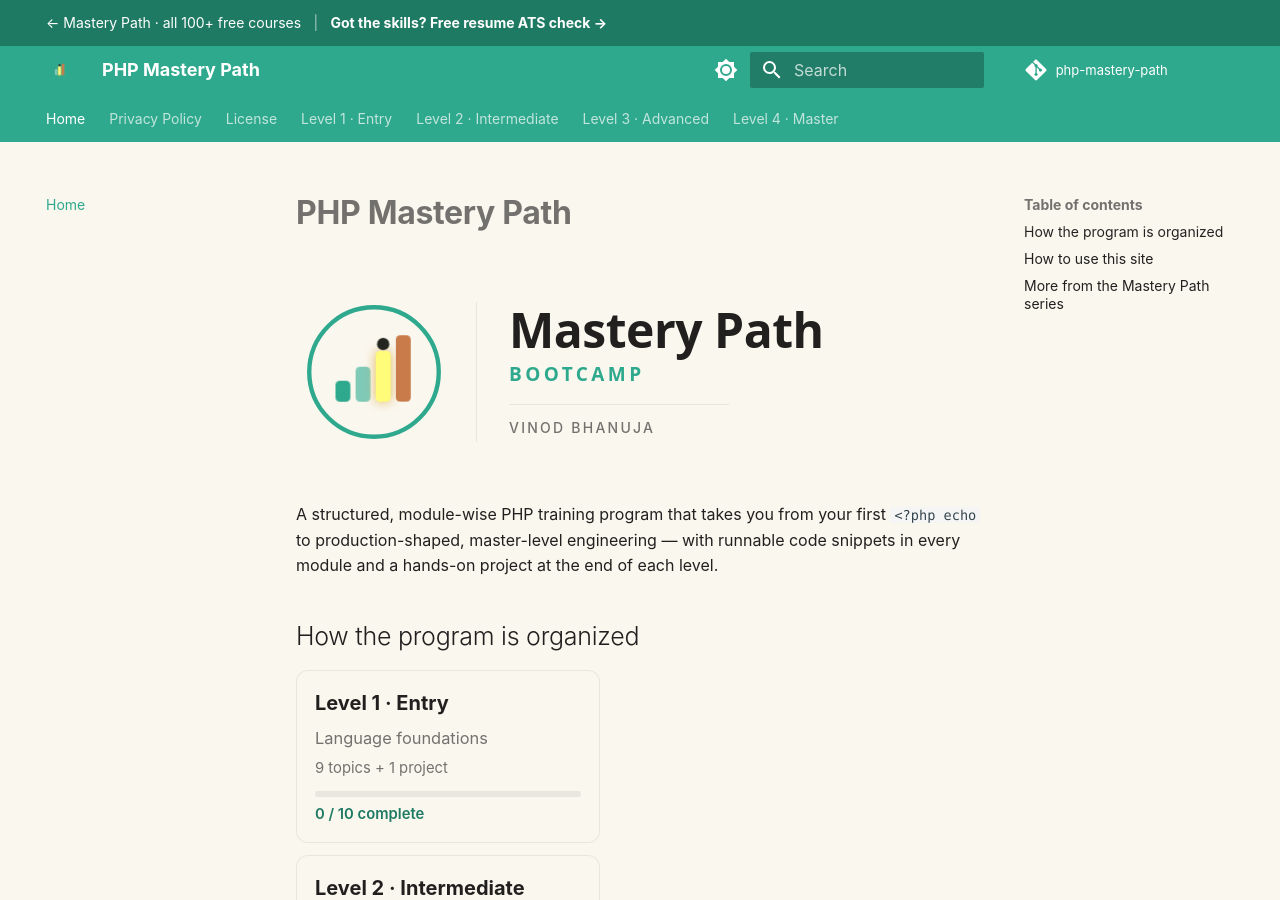
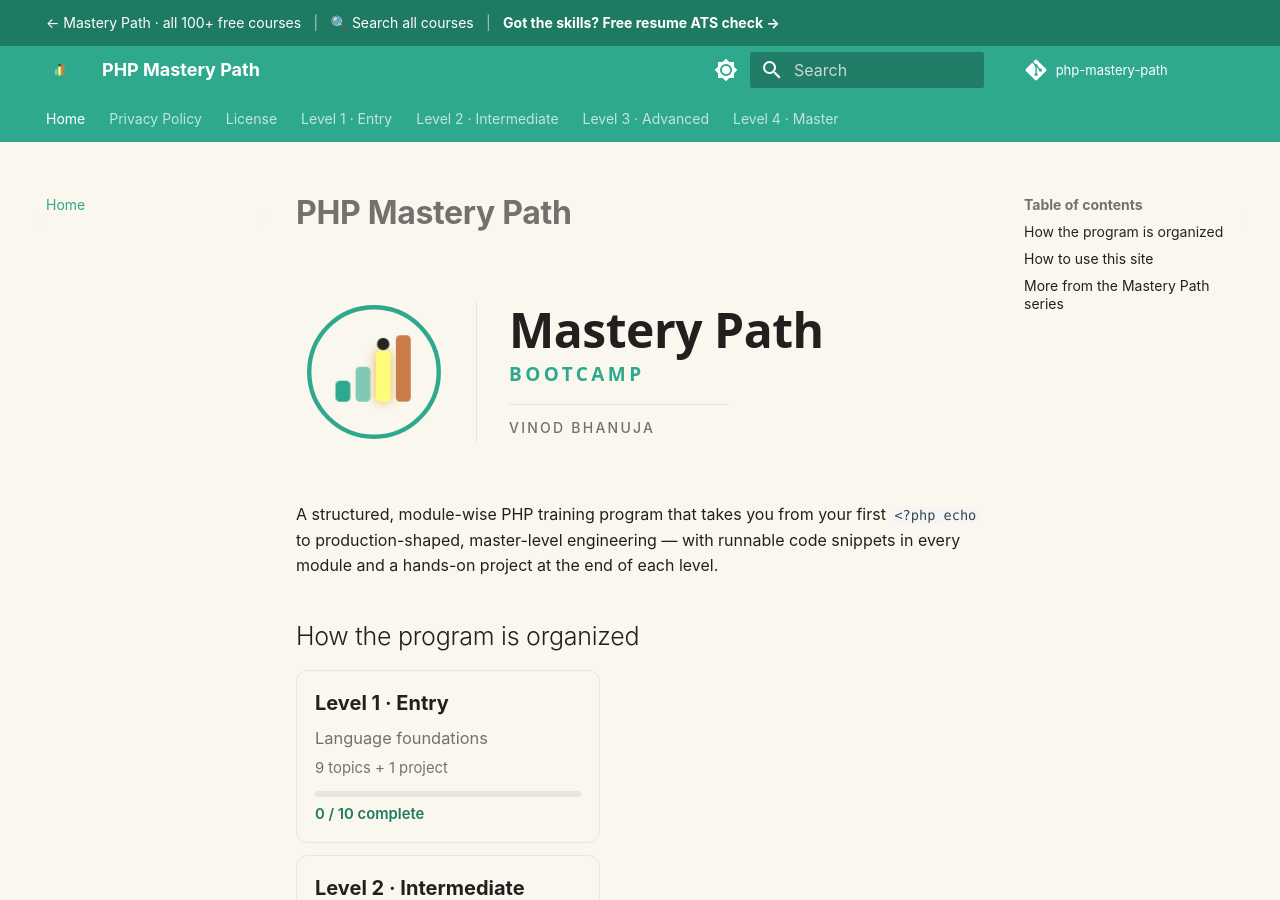
Before and after one commit to SIGILIPELLI/php-mastery-path, an MkDocs documentation site: the page built from docs/index.md, in a window 1280 px wide and 900 px high. Built offline with MkDocs 1.6.1 and Material for MkDocs 9.7.7, drawn with Linux system fonts in a browser that asks for light colours; comment, search, counter and statistics services are not loaded.

Commit message:
SEO follow-up and site search link
- Shorter course home titles; unique capstone titles; fixed copied descriptions
- Search all courses link in the top bar

Co-Authored-By: Claude Opus 5.5 <noreply@anthropic.com>

```diff
--- a/docs/overrides/main.html
+++ b/docs/overrides/main.html
@@ -123,6 +123,8 @@
     &larr; Mastery Path &middot; all 100+ free courses
   </a>
   <span style="opacity: .6; margin: 0 .6em;">|</span>
+  <a href="https://learnmasterypath.com/search/" style="color: inherit; text-decoration: none;">&#128269; Search all courses</a>
+  <span style="opacity: .6; margin: 0 .6em;">|</span>
   <a href="https://learnmasterypath.com/resume/" style="color: inherit; font-weight: 700; text-decoration: none;">
     Got the skills? Free resume ATS check &rarr;
   </a>
--- a/docs/overrides/mp_title.html
+++ b/docs/overrides/mp_title.html
@@ -6,6 +6,7 @@
   {%- set base = 'Page not found' -%}{%- set suffixes = [' – ' ~ sn] -%}
 {%- elif page.is_homepage -%}
   {%- set base = page.meta.title if has_meta_title else sn -%}
+  {%- if has_meta_title and base | length > 65 -%}{%- set base = 'Free ' ~ topic ~ ' Course: Beginner to Master' -%}{%- endif -%}
   {%- set suffixes = [' | Mastery Path', ''] if has_meta_title else [' – Free Course, Beginner to Master', ' – Free Course', ''] -%}
 {%- elif page.title == 'Overview' and page.parent -%}
   {%- set base = page.parent.title -%}{%- set suffixes = [' – ' ~ sn, ' – ' ~ topic ~ ' Course', ''] -%}
--- a/mkdocs.yml
+++ b/mkdocs.yml
@@ -56,6 +56,7 @@ extra_css:
 
 extra_javascript:
   - javascripts/progress-tracker.js
+
 
 
 
```
